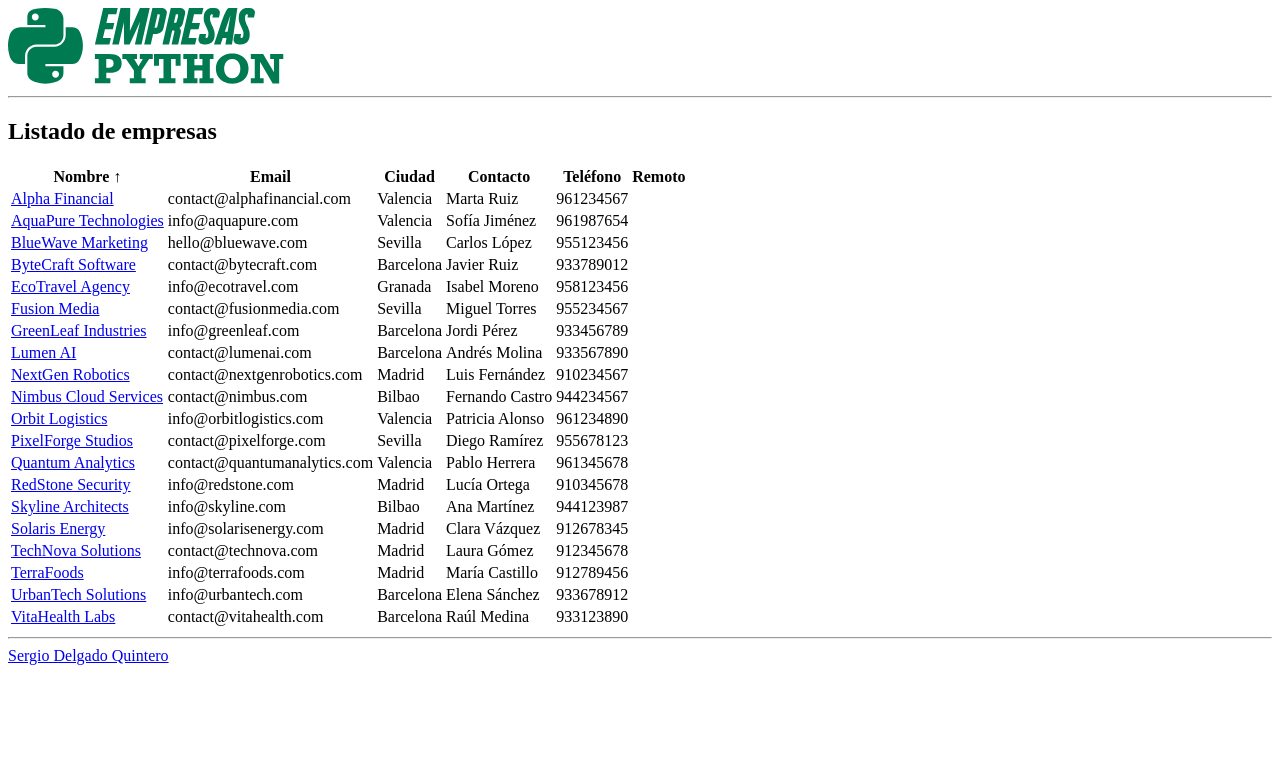
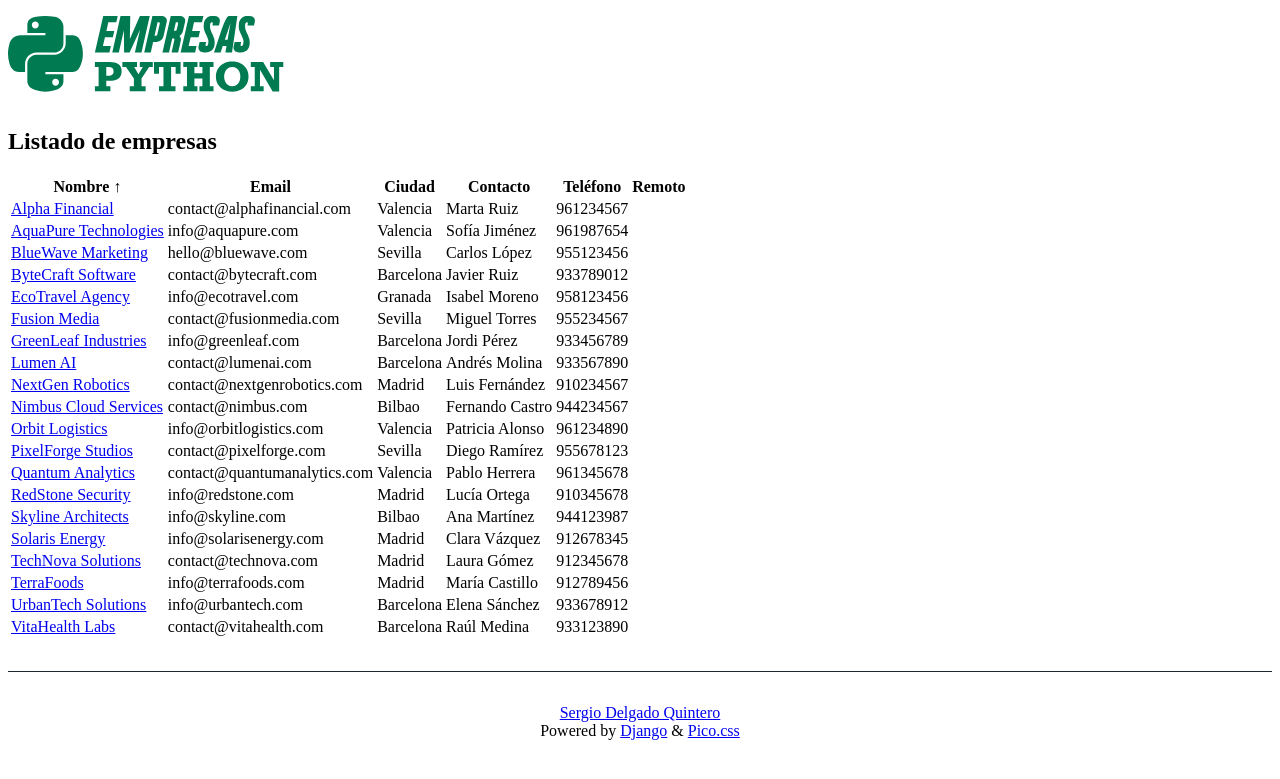
Before and after one commit to sdelquin/empresas-python, a Django app: page /listado/ in a window 1280 px wide. Shown: the top 779 px of the page. Run offline with Django 5.2, Linux system fonts and the light colour scheme; data comes from the database, SQL or seed files in the repository.

Commit message:
Fix header and footer

```diff
--- a/shared/static/css/base.css
+++ b/shared/static/css/base.css
@@ -1,3 +1,16 @@
+header {
+  margin-top: 1rem;
+  margin-bottom: 2rem;
+}
+
+footer {
+  border-top: solid thin #202632;
+  margin-top: 2rem;
+  padding-top: 2rem;
+  padding-bottom: 1rem;
+  text-align: center;
+}
+
 ul.errorlist {
   padding-inline-start: 0;
   margin-block-end: 0;
--- a/shared/templates/base.html
+++ b/shared/templates/base.html
@@ -21,13 +21,8 @@
       {% include "header.html" %}
       {% include "messages.html" %}
       {% block content %}{% endblock %}
+      {% include "footer.html" %}
     </main>
-    <footer class="container">
-      <hr>
-      <section>
-        {% include "footer.html" %}
-      </section>
-    </footer>
   </body>
   <script src="{% hashed_static 'js/base.js' %}"></script>
 </html>
--- a/shared/templates/footer.html
+++ b/shared/templates/footer.html
@@ -1,10 +1,15 @@
-<div class="grid">
-    <div class="footer-left">
+<footer>
+  <div class="grid">
+    <div>
       <i class="fa-regular fa-copyright"></i>
       <a href="https://sdelquin.matraka.es">Sergio Delgado Quintero</a>
     </div>
-    <div class="footer-right">
+    <div>
+      Powered by <a href="https://www.djangoproject.com/">Django</a> &amp; <a href="https://picocss.com/">Pico.css</a>
+    </div>
+    <div>
       <a class="pico-color-jade-500" href="https://github.com/sdelquin/empresas-python"><i class="fa-brands fa-github"></i></a>
       <a class="pico-color-jade-500" href="mailto:sdelqui@gobiernodecanarias.org"><i class="fa-regular fa-envelope"></i></a>
     </div>
   </div>
+</footer>
--- a/shared/templates/header.html
+++ b/shared/templates/header.html
@@ -1,8 +1,7 @@
 {% load extras %}
 
-<section>
+<header>
   <a class="void" href="/">
     <img src="{% hashed_static 'images/logo.svg' %}" alt="">
   </a>
-  <hr>
-</section>
+</header>
```
